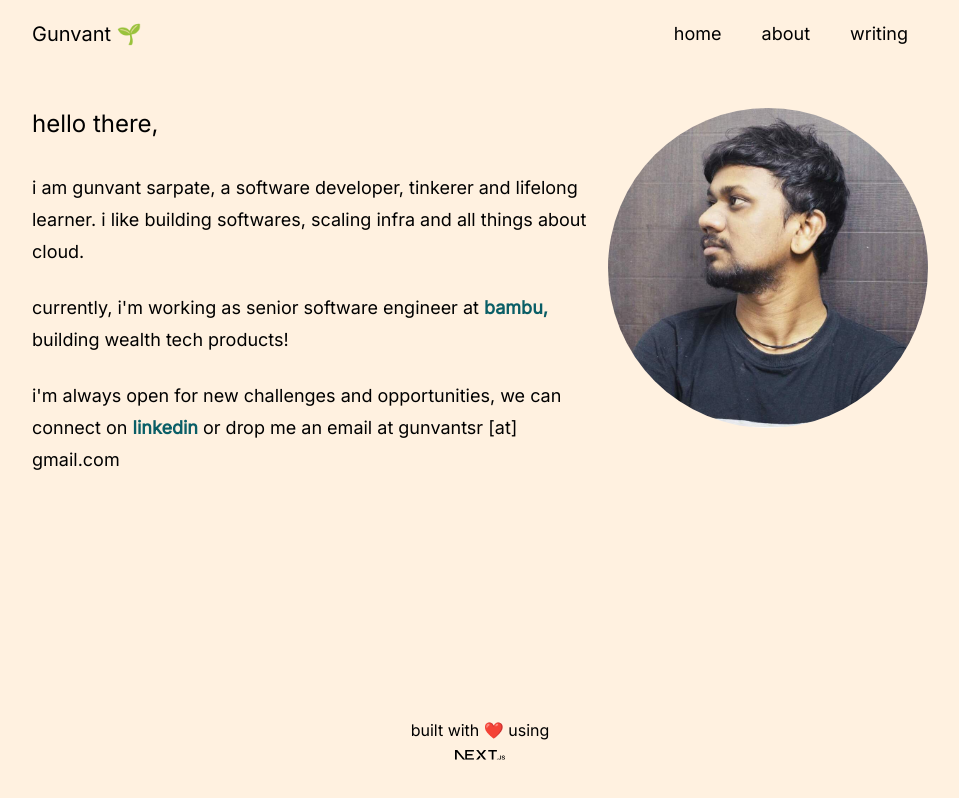
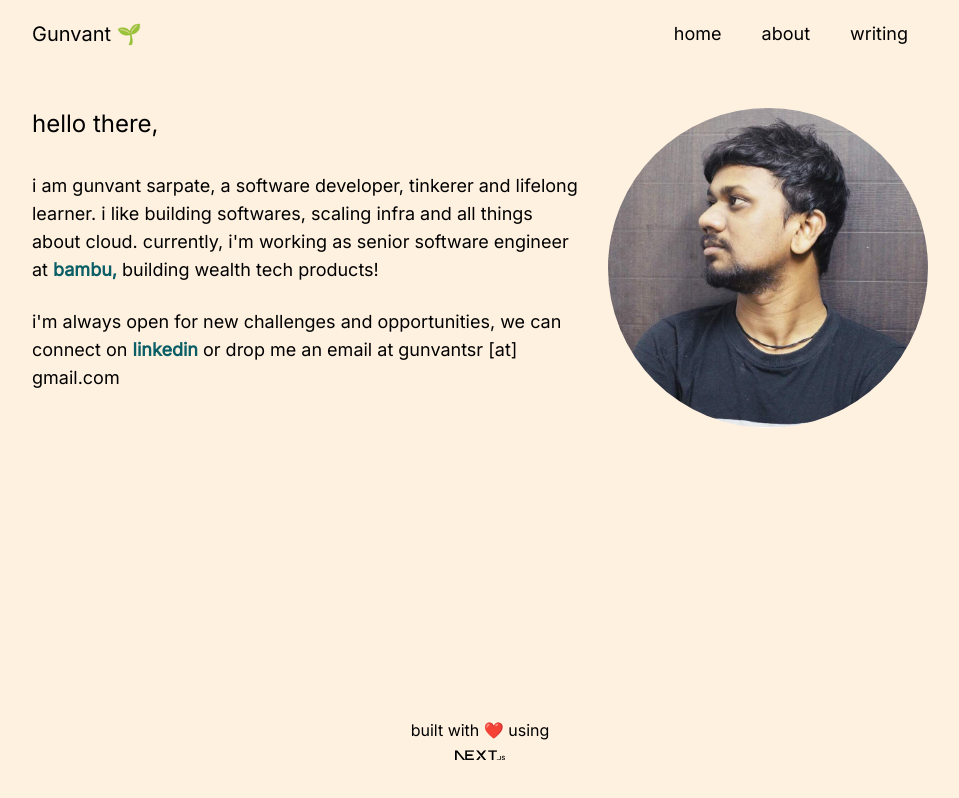
Before and after one commit to gunvantsr/personal-site, a Next.js app: page / in a window 1280 px wide. Shown: the whole page, without its empty margins (160-1119 px from the left). Built offline with nearby package versions, Linux system fonts and the light colour scheme.

Commit message:
style: changed prose style

```diff
--- a/src/app/page.tsx
+++ b/src/app/page.tsx
@@ -16,17 +16,14 @@ export default function Home() {
             className="rounded-full sm:max-w-xs 2xs:max-w-[250px] 2xs:mx-h-[250px]"
           />
         </div>
-        <div className="2xs:px-3 2xs:text-xl prose-lg">
+        <div className="2xs:px-3 2xs:text-xl text-lg prose-lg pr-6">
           <p className="2xs:text-2xl 2xs:text-center 2xs:mt-4 sm:text-left sm:text-2xl sm:pt-10">
             hello there,
           </p>
           <p>
             i am gunvant sarpate, a software developer, tinkerer and lifelong
             learner. i like building softwares, scaling infra and all things
-            about cloud.
-          </p>
-          <p>
-            currently, i'm working as senior software engineer at{' '}
+            about cloud. currently, i'm working as senior software engineer at{' '}
             <Link
               href="https://bambu.co"
               className="font-bold text-link-ext hover:underline"
@@ -36,6 +33,7 @@ export default function Home() {
             </Link>{' '}
             building wealth tech products!
           </p>
+
           <p className="">
             i'm always open for new challenges and opportunities, we can connect
             on{' '}
```
